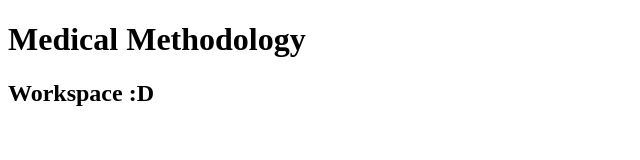
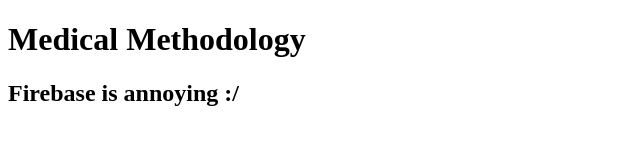
Before and after one commit to Medical-Methodology/Medical_Methodology, a website: page public/index.html in a window 1280 px wide. Shown: the whole page, without its empty margins (0-640 px from the left). Drawn offline with Linux system fonts and the light colour scheme.

Commit message:
Test Commit

```diff
--- /dev/null
+++ b/package.json
@@ -0,0 +1,5 @@
+{
+  "dependencies": {
+    "firebase": "^9.9.0"
+  }
+}
--- a/public/index.html
+++ b/public/index.html
@@ -17,6 +17,6 @@
 
     <body>
         <h1>Medical Methodology</h1>
-        <h2>Workspace :D</h2>
+        <h2>Firebase is annoying :/</h2>
     </body>
 </html>
```
Also changed, not shown: 1 other file.
